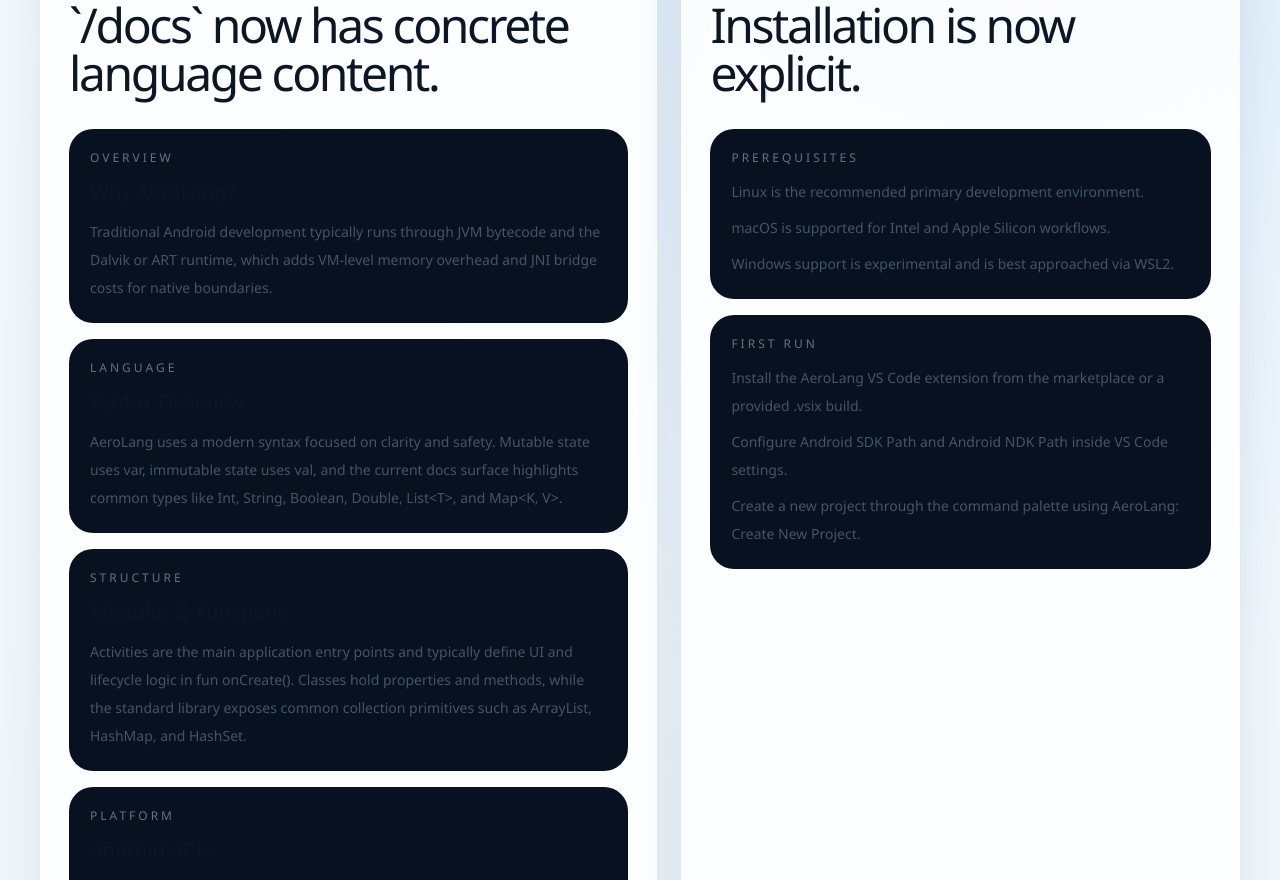
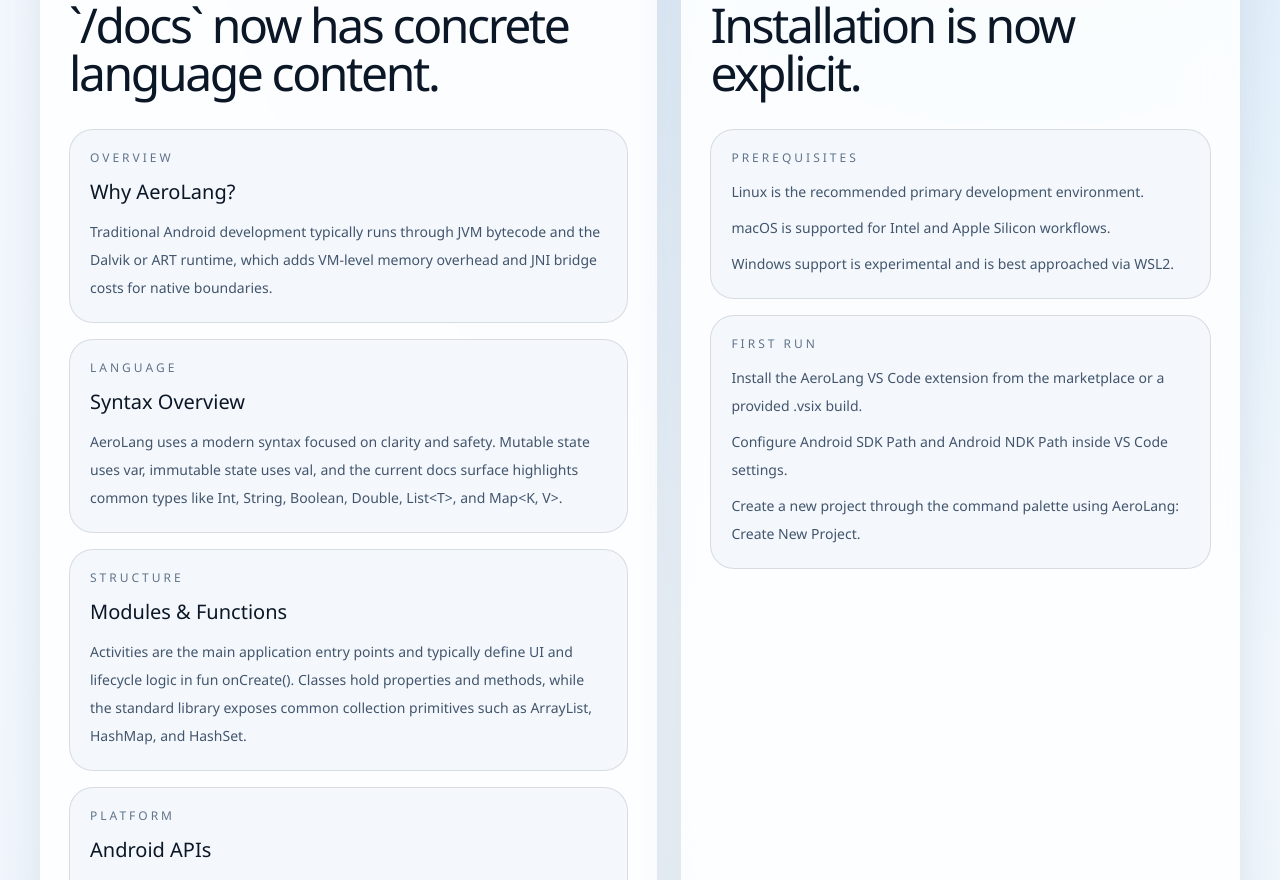
Before and after one commit to GitGuru29/AeroLang-web, a Next.js app: page / in a window 1280 px wide. Shown: the part 1920-2800 px from the top of the page. Built offline with nearby package versions, Linux system fonts and the light colour scheme.

Commit message:
Fix light mode card backgrounds

```diff
--- a/app/globals.css
+++ b/app/globals.css
@@ -318,6 +318,14 @@
   background-color: rgba(255, 255, 255, 0.7) !important;
 }
 
+html.light .bg-\[\#08111f\],
+html.light .bg-\[\#08111f\]\/95,
+html.light .bg-\[\#06101d\]\/80,
+html.light .bg-\[\#030811\],
+html.light .bg-\[\#040b14\] {
+  background-color: var(--surface-strong) !important;
+}
+
 html.light .code-window,
 html.light .playground-shell {
   background: rgba(255, 255, 255, 0.82) !important;
```
